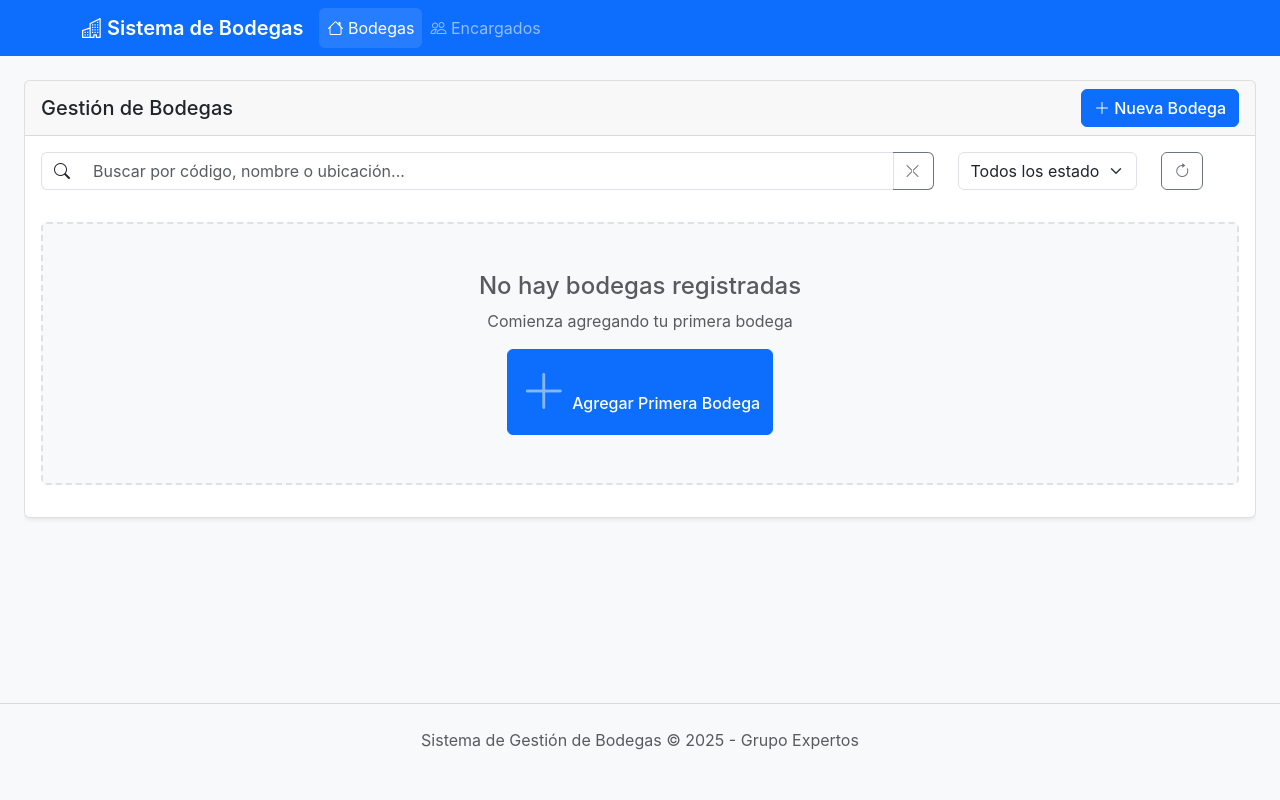
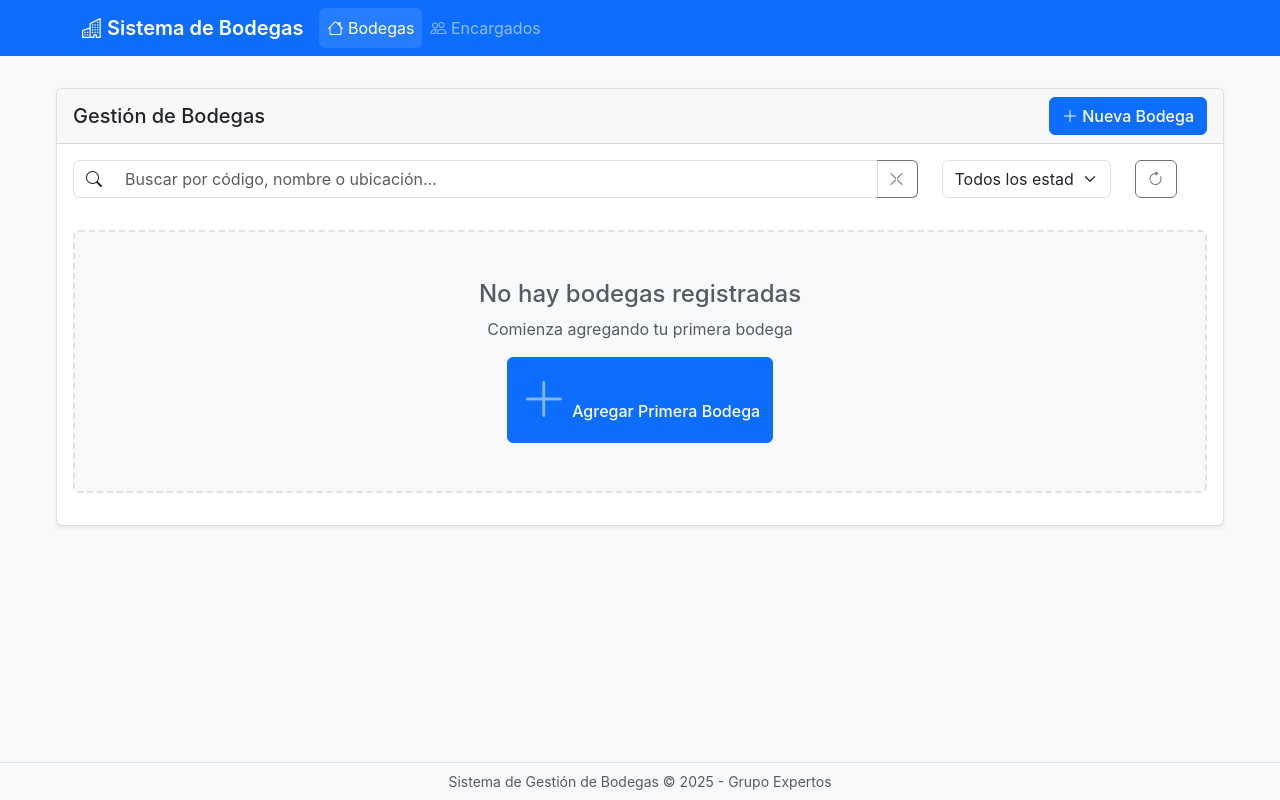
Before and after one commit to mrmiguel564/GrupoExpertos, a PHP site: page / in a window 1280 px wide. Run offline with PHP 8.4, Linux system fonts and the light colour scheme; data that the repository does not hold is empty; some libraries are stand-ins or nearby versions.

Commit message:
Mejoras visuales para evitar el scroll

```diff
--- a/public/index.php
+++ b/public/index.php
@@ -20,8 +20,22 @@ session_start();
 
     <!-- SPA específico CSS -->
     <style>
+        /* Layout principal con flexbox */
+        body {
+            min-height: 100vh;
+            display: flex;
+            flex-direction: column;
+        }
+
+        /* Contenido principal que crece */
+        main {
+            flex: 1;
+            min-height: 70vh; /* Tamaño mínimo del contenido principal */
+            padding: 2rem 0;
+        }
+
         .module-content {
-            min-height: 600px;
+            min-height: 500px; /* Altura mínima del contenido del módulo */
         }
 
         .loading-overlay {
@@ -40,6 +54,32 @@ session_start();
         .nav-link.active {
             background-color: rgba(255, 255, 255, 0.1);
             border-radius: 0.375rem;
+        }
+
+        /* Footer siempre abajo */
+        footer {
+            margin-top: auto;
+            flex-shrink: 0;
+        }
+
+        /* Contenedor responsivo */
+        .container-main {
+            width: 100%;
+            max-width: 1200px;
+            margin: 0 auto;
+            padding: 0 1rem;
+        }
+
+        /* Ajustes responsivos */
+        @media (max-width: 768px) {
+            main {
+                padding: 1rem 0;
+                min-height: 60vh;
+            }
+
+            .module-content {
+                min-height: 400px;
+            }
         }
     </style>
 </head>
@@ -76,7 +116,8 @@ session_start();
     </nav>
 
     <!-- Main Content -->
-    <main class="container-flex m-4">
+    <main>
+        <div class="container-main">
             <!-- Alert Container -->
             <div id="alert-container"></div>
 
@@ -91,26 +132,22 @@ session_start();
 
                 <!-- Contenido inicial -->
                 <div class="text-center py-5">
-                <i class="bi bi-building icon-large text-primary mb-3"></i>
+                    <i class="bi bi-building display-1 text-primary mb-3"></i>
                     <h2>Bienvenido al Sistema de Bodegas</h2>
                     <p class="text-muted">Selecciona un módulo del menú superior para comenzar</p>
                 </div>
             </div>
+        </div>
     </main>
 
-    <style>
-        main {
-            height: calc(100vh - 225px);
-            overflow-y: auto;
-        }
-    </style>
-
     <!-- Footer -->
-    <footer class="bg-light mt-5 py-4">
-        <div class="container text-center">
-            <p class="text-muted mb-0">
+    <footer class="bg-light py-2 border-top">
+        <div class="container-main">
+            <div class="text-center">
+                <p class="text-muted mb-0 small">
                     Sistema de Gestión de Bodegas &copy; <?= date('Y') ?> - Grupo Expertos
                 </p>
+            </div>
         </div>
     </footer>
 
```
Lines whose indentation alone changed are shown as unchanged.
